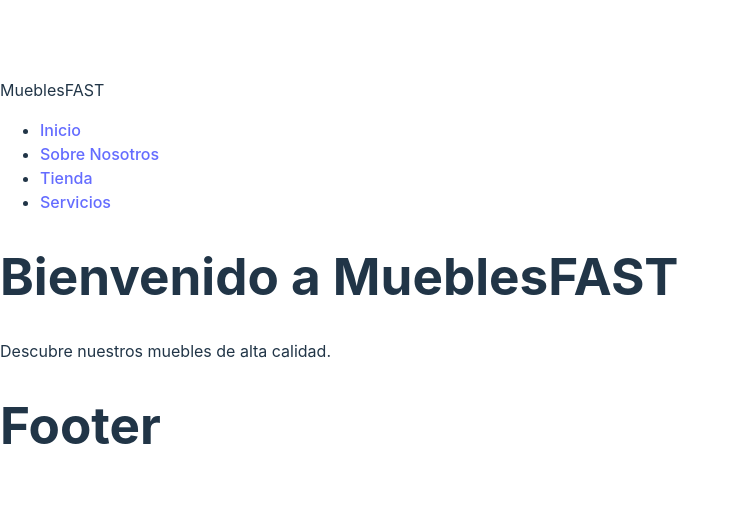
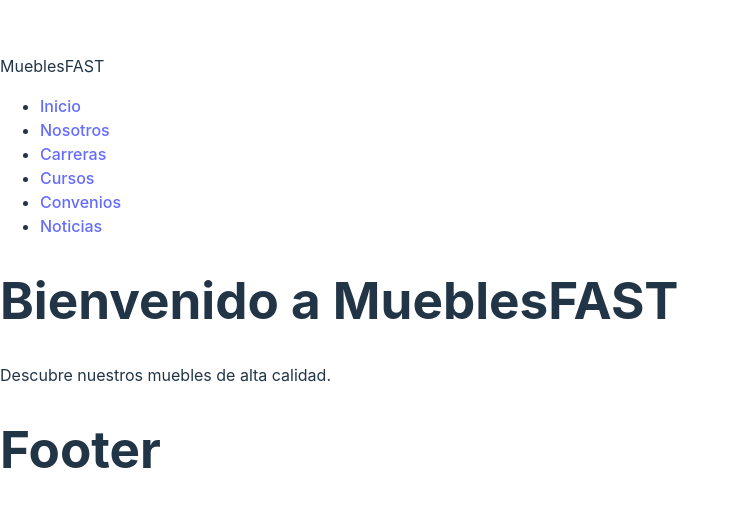
Before and after one commit to azufreylavaII/proyecto-react-final, a React (Vite) app in the folder musitec/: page / in a window 1280 px wide. Shown: the part 117-624 px from the top of the page, without its empty margins (0-739 px from the left). Built offline with nearby package versions, Linux system fonts and the light colour scheme.

Commit message:
primer paso base

```diff
--- a/musitec/src/components/Header/Header.jsx
+++ b/musitec/src/components/Header/Header.jsx
@@ -1,5 +1,5 @@
 import React from 'react';
-//import './Header.css';
+import './Header.css';
 import { Link } from 'react-router-dom';
 
 function Header() {
@@ -9,9 +9,11 @@ function Header() {
       <nav>
         <ul>
           <li><Link to="/">Inicio</Link></li>
-          <li><Link to="/about">Sobre Nosotros</Link></li>
-          <li><Link to="/store">Tienda</Link></li>
-          <li><Link to="/services">Servicios</Link></li>
+          <li><Link to="/about">Nosotros</Link></li>
+          <li><Link to="/careers">Carreras</Link></li>
+          <li><Link to="/courses">Cursos</Link></li>
+          <li><Link to="/agreements">Convenios</Link></li>
+          <li><Link to="/news">Noticias</Link></li>
         </ul>
       </nav>
     </header>
```
Also changed, not shown: musitec/src/components/Header/Header.css (added).
